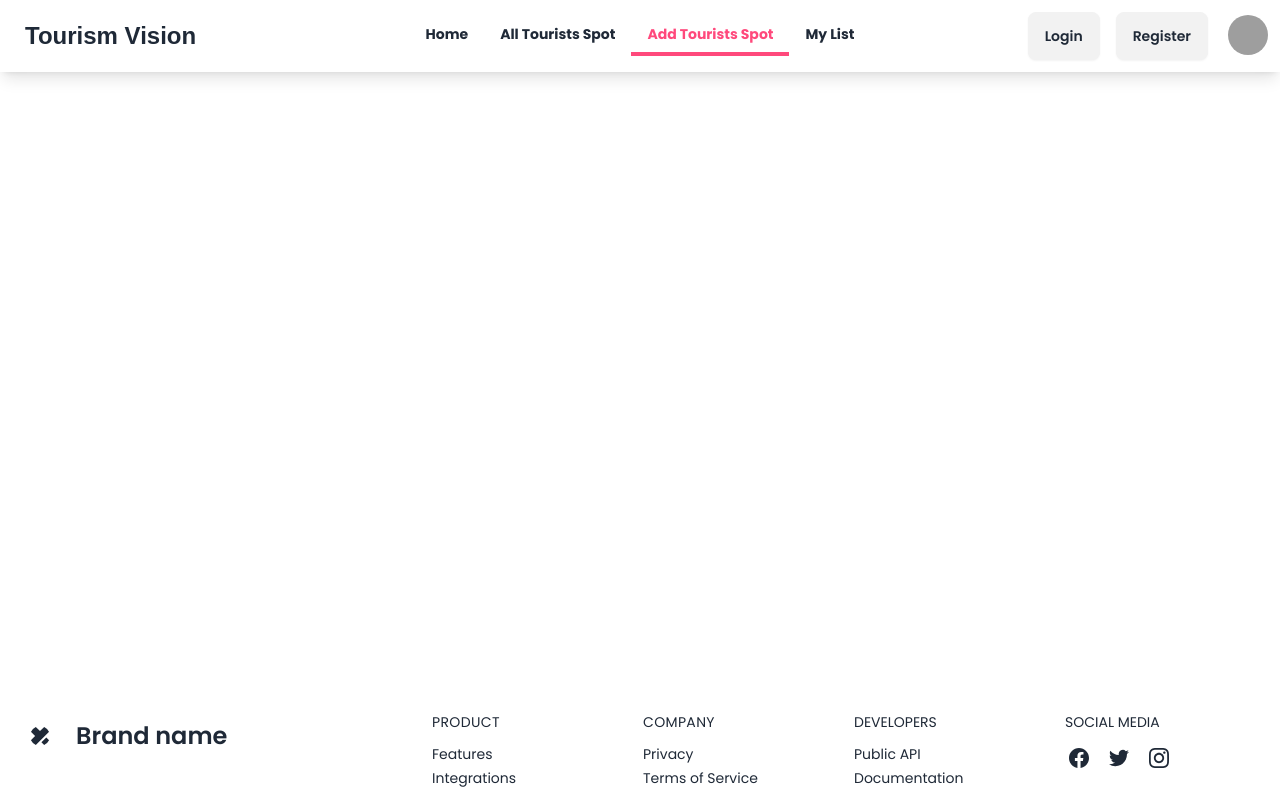
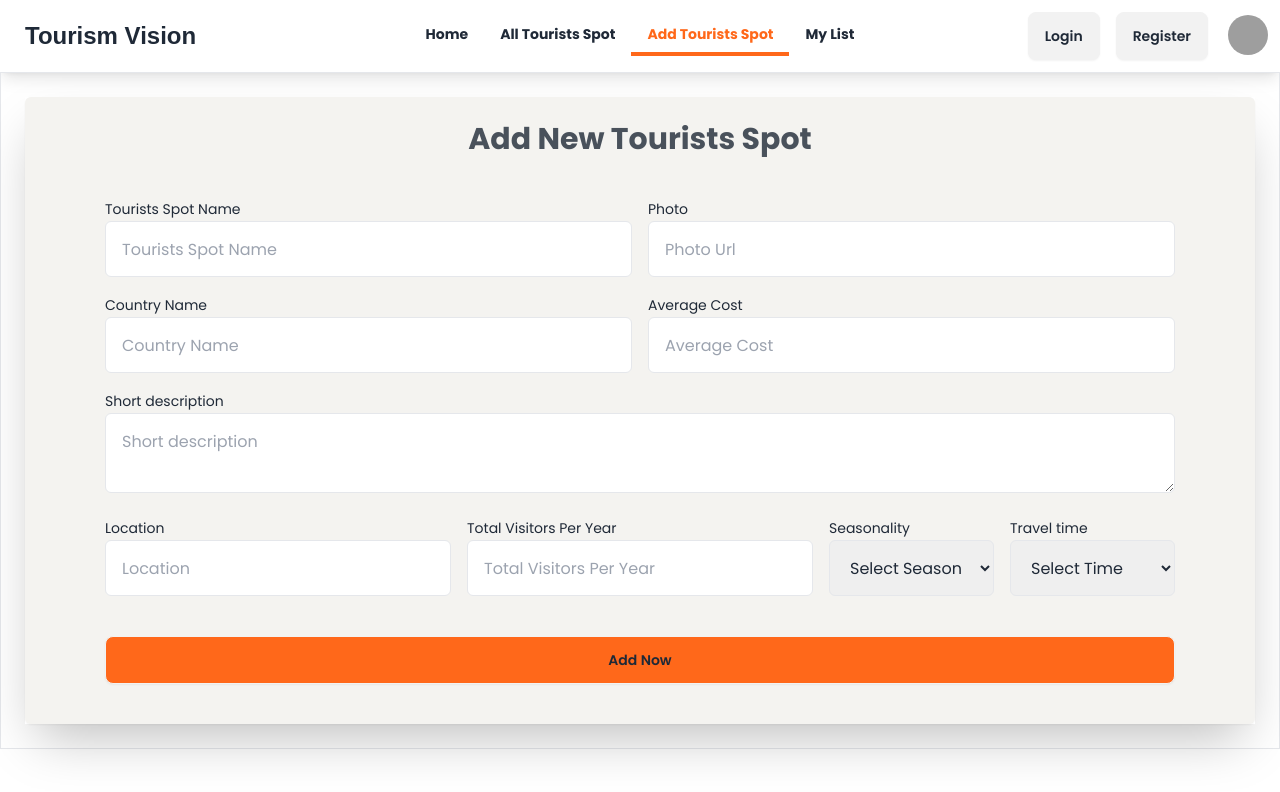
Before and after one commit to rontysarkar/Tourism-Vision-Client, a React (Vite) app: page /addTouristsSpot in a window 1280 px wide. Shown: the top 792 px of the page. Built offline with nearby package versions, Linux system fonts and the light colour scheme; grey boxes are pictures that could not be loaded; a web font is replaced by a local one.

Commit message:
add add tourists spot pages

```diff
--- a/src/Pages/AddTouristsSpot.jsx
+++ b/src/Pages/AddTouristsSpot.jsx
@@ -1,9 +1,87 @@
+import { useForm } from "react-hook-form"
 
 const AddTouristsSpot = () => {
+    const { register, handleSubmit, } = useForm()
+    const onSubmit = (data) => console.log(data)
     return (
-        <div>
+        <section className="p-6 dark:bg-gray-100 dark:text-gray-900 border  ">
+            <form onSubmit={handleSubmit(onSubmit)} className="container flex flex-col mx-auto space-y-12 shadow-2xl">
+                <div className="  rounded-md shadow-sm  dark:bg-gray-50  bg-[#f4f3f0]   ">
+                    <h1 className="text-center text-3xl font-bold pt-6 opacity-80">Add New Tourists Spot</h1>
+                    <div className="grid grid-cols-6 gap-4 col-span-full lg:col-span-3 p-10 px-20 ">
 
-        </div>
+                        {/* <div className="col-span-full sm:col-span-3">
+                            <label className="text-sm">User Name</label>
+                            <input {...register("name")} type="text" placeholder="Name" className="w-full rounded-md focus:ring focus:dark:ring-violet-600 dark:border-gray-300 h-14 px-4 border" />
+                        </div>
+                        <div className="col-span-full sm:col-span-3">
+                            <label  className="text-sm">User Email</label>
+                            <input {...register("email")} type="email" placeholder="Email address" className="w-full rounded-md focus:ring focus:dark:ring-violet-600 dark:border-gray-300 h-14 px-4 border" />
+                        </div> */}
+                        <div className="col-span-full sm:col-span-3">
+                            <label  className="text-sm">Tourists Spot Name</label>
+                            <input {...register("tourists_spot_name")} type="text" placeholder="Tourists Spot Name" className="w-full rounded-md focus:ring focus:dark:ring-violet-600 dark:border-gray-300 h-14 px-4 border" />
+                        </div>
+                        <div className="col-span-full sm:col-span-3">
+                            <label  className="text-sm">Photo</label>
+                            <input {...register("image")} type="text" placeholder="Photo Url" className="w-full rounded-md focus:ring focus:dark:ring-violet-600 dark:border-gray-300 h-14 px-4 border" />
+                        </div>
+                        <div className="col-span-full sm:col-span-3">
+                            <label  className="text-sm">Country Name</label>
+                            <input {...register("country_Name")} type="text" placeholder="Country Name" className="w-full rounded-md focus:ring focus:dark:ring-violet-600 dark:border-gray-300 h-14 px-4 border" />
+                        </div>
+                        <div className="col-span-full sm:col-span-3">
+                            <label  className="text-sm">Average Cost</label>
+                            <input {...register("average_cost")} type="text" placeholder="Average Cost" className="w-full rounded-md focus:ring focus:dark:ring-violet-600 dark:border-gray-300 h-14 px-4 border" />
+                        </div>
+                        <div className="col-span-full">
+                            <label htmlFor="address" className="text-sm">Short description</label>
+                            <textarea  {...register("short_description")} type='text' placeholder="Short description" className="w-full rounded-md focus:ring focus:dark:ring-violet-600 dark:border-gray-300 h-20 p-4 border " ></textarea>
+                        </div>
+                        <div className="col-span-full sm:col-span-2">
+                            <label htmlFor="city" className="text-sm">Location</label>
+                            <input {...register("location")} type="text" placeholder="Location" className="w-full rounded-md focus:ring focus:dark:ring-violet-600 dark:border-gray-300 h-14 px-4 border" />
+                        </div>
+                        <div className="col-span-full sm:col-span-2">
+                            <label htmlFor="zip" className="text-sm">Total Visitors Per Year</label>
+                            <input {...register("totalVisitorsPerYear")} type="text" placeholder="Total Visitors Per Year" className="w-full rounded-md focus:ring focus:dark:ring-violet-600 dark:border-gray-300 h-14 px-4 border" />
+                        </div>
+                        <div className="col-span-full sm:col-span-1">
+                            <label htmlFor="state" className="text-sm">Seasonality</label>
+                            <select {...register("seasonality")} type='text' placeholder="Select Season" className="w-full rounded-md focus:ring focus:dark:ring-violet-600 dark:border-gray-300 h-14 px-4 border" >
+                                <option defaultValue={"Select Time"}>Select Season</option>
+                                <option value="summer">Summer</option>
+                                <option value="winter">Winter</option>
+                            </select>
+                        </div>
+                        <div className="col-span-full sm:col-span-1">
+                            <label htmlFor="state" className="text-sm">Travel time</label>
+                            <select {...register("travel_time")} type='text' placeholder="Travel time" className="w-full rounded-md focus:ring focus:dark:ring-violet-600 dark:border-gray-300 h-14 px-4 border" >
+                                <option defaultValue={"Select Time"}>Select Time</option>
+                                <option value="1 days">1 days</option>
+                                <option value="2 days">1 days</option>
+                                <option value="3 days">3 days</option>
+                                <option value="4 days">4 days</option>
+                                <option value="5 days">5 days</option>
+                                <option value="6 days">6 days</option>
+                                <option value="7 days">7 days</option>
+                                <option value="8 days">8 days</option>
+                                <option value="9 days">9 days</option>
+                                <option value="10 days">10 days</option>
+
+                            </select>
+                        </div>
+                        <div className="col-span-full">
+                            <input type="submit" value="Add Now" className="btn w-full mt-6  bg-primary" />
+                        </div>
+
+
+
+                    </div>
+                </div>
+
+            </form>
+        </section>
     );
 };
 
--- a/src/components/Banner.jsx
+++ b/src/components/Banner.jsx
@@ -21,7 +21,7 @@ const Banner = () => {
   return (
     <>
       <Swiper
-        modules={[Navigation, Pagination, A11y, EffectCards , Autoplay]}
+        modules={[Navigation, Pagination, A11y, EffectCards, Autoplay]}
         spaceBetween={50}
         autoplay={{
           delay: 3000,
@@ -45,9 +45,9 @@ const Banner = () => {
           <img className='w-full h-[750px] object-cover' src={img2} alt="" />
         </SwiperSlide>
         <SwiperSlide>
-        <h1 className='absolute text-6xl font-semibold top-80 right-[34%]  text-gray-100 hidden 2xl:flex  '>Explore Thai Jungle</h1>
+          <h1 className='absolute text-6xl font-semibold top-80 right-[34%]  text-gray-100 hidden 2xl:flex  '>Explore Thai Jungle</h1>
           <img className='w-full h-[750px] object-cover' src={img3} alt="" />
-          </SwiperSlide>
+        </SwiperSlide>
         <SwiperSlide><img className='w-full h-[750px] object-cover' src={img4} alt="" /></SwiperSlide>
 
 
--- a/src/components/Navbar.jsx
+++ b/src/components/Navbar.jsx
@@ -8,8 +8,8 @@ const Navbar = () => {
           isPending
             ? "pending"
             : isActive
-            ? "text-[#FF497C] border-b-4 border-[#FF497C] font-bold"
-            : "hover:text-[#FF497C] font-bold"
+            ? "text-primary border-b-4  border-primary font-bold  "
+            : "hover:text-primary font-bold"
         }
         to={"/"}
       >
@@ -22,8 +22,8 @@ const Navbar = () => {
           isPending
             ? "pending"
             : isActive
-            ? "text-[#FF497C] border-b-4 border-[#FF497C] font-bold"
-            : "hover:text-[#FF497C] font-bold"
+            ? "text-primary border-b-4  border-primary font-bold  "
+            : "hover:text-primary font-bold"
         }
         to={"/allTouristsSpot"}
       >
@@ -36,8 +36,8 @@ const Navbar = () => {
           isPending
             ? "pending"
             : isActive
-            ? "text-[#FF497C] border-b-4 border-[#FF497C] font-bold "
-            : "hover:text-[#FF497C] font-bold"
+            ? "text-primary border-b-4  border-primary font-bold  "
+            : "hover:text-primary font-bold"
         }
         to={"/addTouristsSpot"}
       >
@@ -50,8 +50,8 @@ const Navbar = () => {
           isPending
             ? "pending"
             : isActive
-            ? "text-[#FF497C] border-b-4  border-[#FF497C] font-bold  "
-            : "hover:text-[#FF497C] font-bold"
+            ? "text-primary border-b-4  border-primary font-bold  "
+            : "hover:text-primary font-bold"
         }
         to={"/myList"}
       >
@@ -112,7 +112,7 @@ const Navbar = () => {
           </div>
           <ul
             tabIndex={0}
-            className="menu menu-sm   absolute right-12 -bottom-16 mt-3 z-[1] p-2 shadow bg-base-100 rounded-box w-52 hidden group-hover:block "
+            className="menu menu-sm z-10  absolute right-12 -bottom-16 mt-3 z-[1] p-2 shadow bg-base-100 rounded-box w-52 hidden group-hover:block "
           >
             <li>
               <a className="justify-between">
--- a/tailwind.config.js
+++ b/tailwind.config.js
@@ -5,7 +5,11 @@ export default {
     "./src/**/*.{js,ts,jsx,tsx}",
   ],
   theme: {
-    extend: {},
+    extend: {
+      colors:{
+        primary:'#ff681a'
+      },
+    },
     fontFamily:{
       poppins:["Poppins", "sans-serif"],
       days:[ "Days One", "sans-serif"],
```
Also changed, not shown: 2 other files (tests, documents, lock files or other folders).
